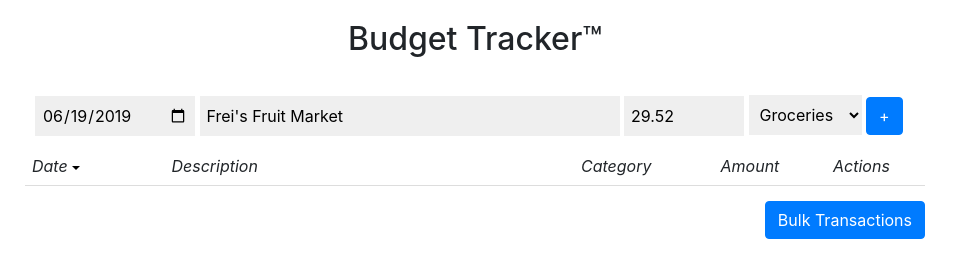
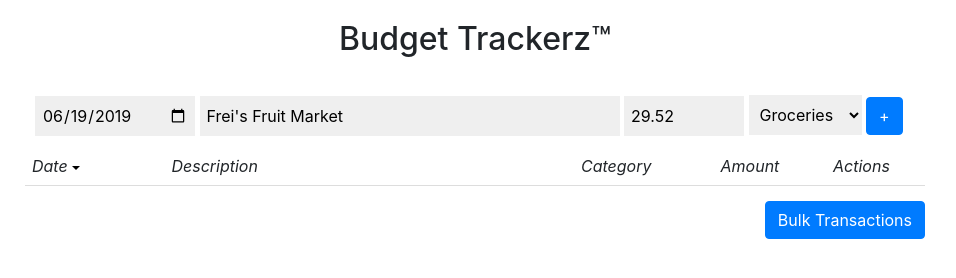
Before and after one commit to ebylund/basic-budget, a plain HTML site: page index.html in a window 1280 px wide. Shown: the whole page, without its empty margins (165-1121 px from the left). Drawn offline with nearby package versions, Linux system fonts and the light colour scheme; no server answers.

Commit message:
update header

```diff
--- a/index.html
+++ b/index.html
@@ -26,7 +26,7 @@
 
 <div id="container">
 	<div id="title">
-		<h2>Budget Tracker™</h2>
+		<h2>Budget Trackerz™</h2>
 	</div>
 	<div id="transaction-input-fields">
 		<input type="date" class="trans-input" id="trans-date-input" name="trans-date" placeholder="date" value="2019-06-19">
```
